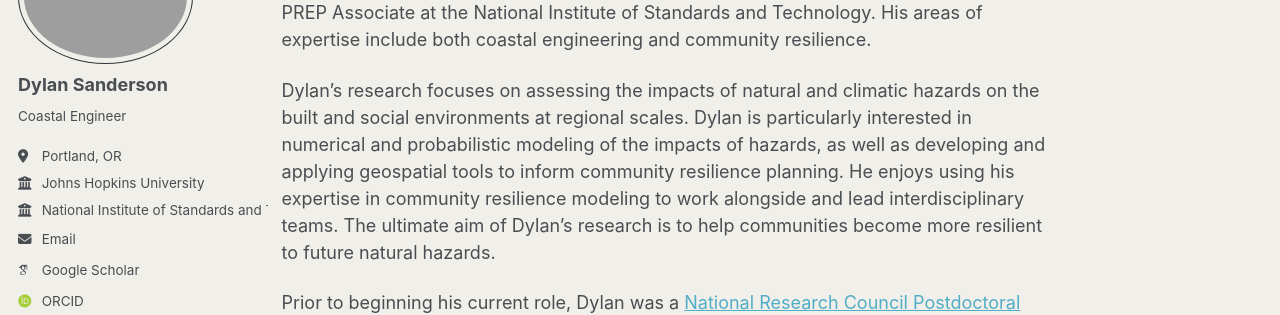
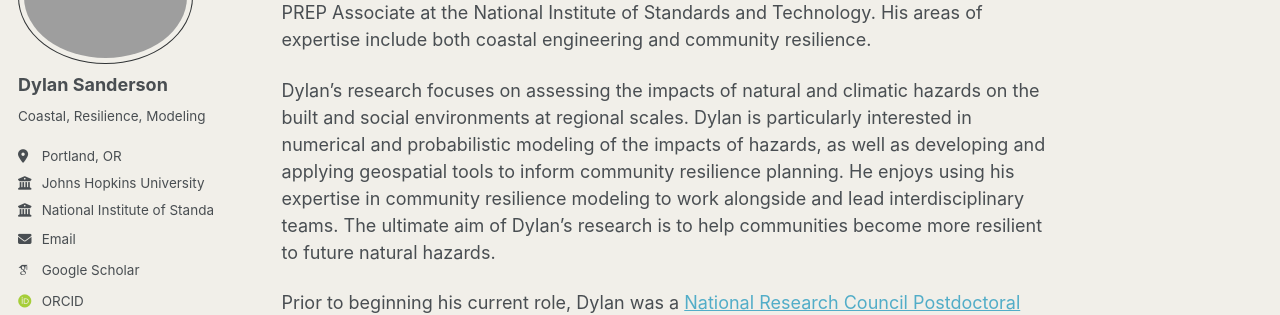
Before and after one commit to 22dylan/22dylan.github.io, a Jekyll site: the page built from _pages/about.md, in a window 1280 px wide. Shown: the part 169-484 px from the top of the page. Built offline with Jekyll 4.4.1, drawn with Linux system fonts in a browser that asks for light colours; some web fonts are replaced; a script that is not in the unit is left out.

Commit message:
trying new width

```diff
--- a/_config.yml
+++ b/_config.yml
@@ -25,7 +25,7 @@ author:
   avatar           : "profile.png"
   name             : "Dylan Sanderson"
   pronouns         : # example: "she/her"
-  bio              : "Coastal Engineer"
+  bio              : "Coastal, Resilience, Modeling"
   location         : "Portland, OR"
   employer         : "Johns Hopkins University"
   employer2        : "National Institute of Standards and Technology (PREP)"
--- a/_sass/layout/_sidebar.scss
+++ b/_sass/layout/_sidebar.scss
@@ -25,7 +25,7 @@
   }
 
   @include breakpoint($large) {
-    @include span(3 of 12);
+    @include span(2 of 12);
     opacity: 1;
     -webkit-transition: opacity 0.2s ease-in-out;
             transition: opacity 0.2s ease-in-out;
@@ -67,7 +67,7 @@
     position: relative;
     float: right;
     width: $right-sidebar-width-narrow;
-    margin-left: span(0.5 of 12);
+    margin-left: span(1 of 12);
     z-index: 10;
   }
 
```
